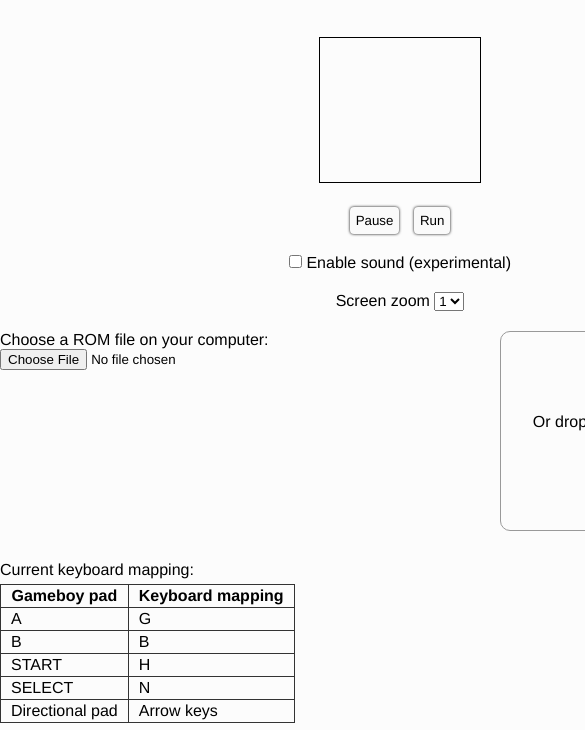
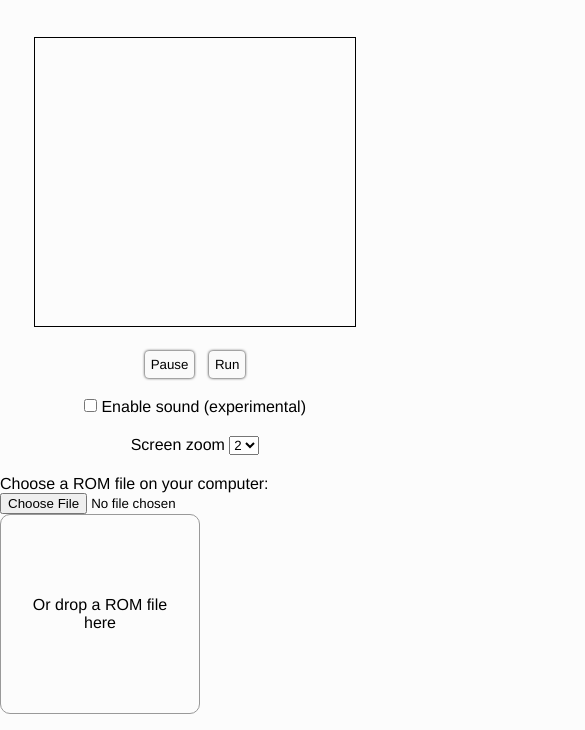
Before and after one commit to juchi/gameboy.js, a plain HTML site: page index.html in a window 390 px wide. Shown: the part 80-810 px from the top of the page, 585 px wide, since content can reach past the window. Drawn offline with Linux system fonts and the light colour scheme.

Commit message:
improve responsive style

```diff
--- a/css/styles.css
+++ b/css/styles.css
@@ -21,8 +21,8 @@ header h1 {
     text-align:center;
 }
 #container {
-    width:800px;
-    margin:auto;
+    max-width: 800px;
+    margin: auto;
 }
 .canvas-container {
     text-align:center;
@@ -45,18 +45,14 @@ canvas {
 #error {
     color: #F00;
 }
-.rom-section:after {
-    clear: both;
-    content: '';
-    display:block;
+.rom-section {
+    display: flex;
+    flex-wrap: wrap;
 }
-#rom-file {
-    float: left;
-    width: 50%;
-}
-#rom-drop {
-    float: left;
-    width: 50%;
+@media screen and (min-width: 800px) {
+    .rom-section > div {
+        width: 50%;
+    }
 }
 #dropzone {
     display:flex;
--- a/index.html
+++ b/index.html
@@ -1,7 +1,8 @@
 <!doctype html>
-<html>
+<html lang="en">
 <head>
     <meta charset="utf8"/>
+    <meta name="viewport" content="width=device-width, initial-scale=1" />
     <title>Gameboy emulator</title>
     <link rel="stylesheet" href="./css/styles.css" type="text/css"/>
 </head>
@@ -27,7 +28,7 @@
         Screen zoom
         <select id="screen-zoom" onchange="g.setScreenZoom(this.value);">
             <option value="1">1</option>
-            <option value="2">2</option>
+            <option value="2" selected>2</option>
             <option value="3">3</option>
         </select>
     </label>
```
